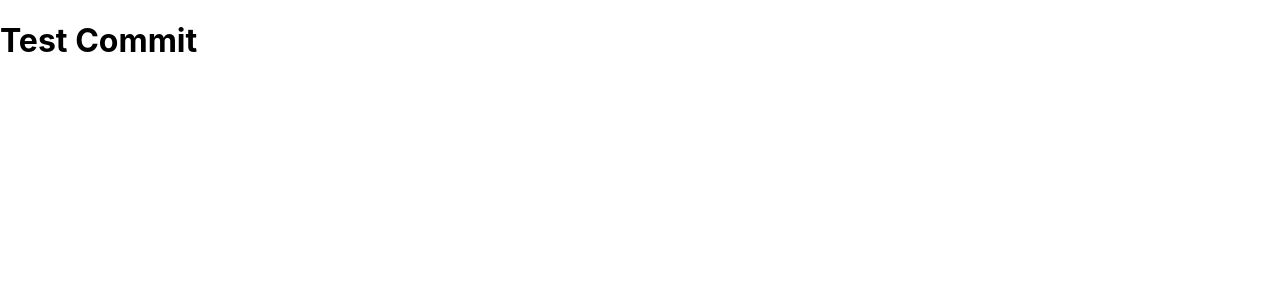
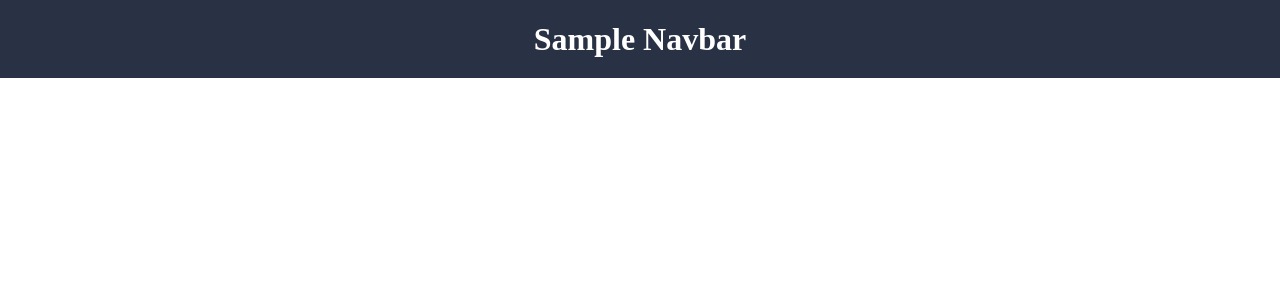
Before and after one commit to elijahquentin/learningReact, a React (Create React App) app in the folder learning-react/: page / in a window 1280 px wide. Shown: the top 300 px of the page. Built offline with nearby package versions, Linux system fonts and the light colour scheme.

Commit message:
Installed Bootstrap + added a basic navbar element

```diff
--- a/learning-react/src/App.js
+++ b/learning-react/src/App.js
@@ -1,9 +1,10 @@
 import logo from './logo.svg';
 import './App.css';
+import NavigationView from './components/NavigationView'
 
 function App() {
   return (
-    <h1>Test Commit</h1>
+    <NavigationView />
   );
 }
 
--- /dev/null
+++ b/learning-react/src/components/NavigationView.jsx
@@ -0,0 +1,12 @@
+import React, { useState } from 'react';
+import Bootstrap from 'bootstrap/dist/css/bootstrap.min.css';
+
+function NavigationView() {
+  return (
+    <div class="sample-navbar">
+      <h2 class="sample-navbar-text">Sample Navbar</h2>
+    </div>
+  );
+}
+
+export default NavigationView;
--- a/learning-react/src/index.css
+++ b/learning-react/src/index.css
@@ -11,3 +11,16 @@ code {
   font-family: source-code-pro, Menlo, Monaco, Consolas, 'Courier New',
     monospace;
 }
+
+.sample-navbar {
+  background-color: rgb(41, 49, 69);
+  width: 100vw;
+}
+
+.sample-navbar-text {
+  padding: 20px;
+  text-align: center;
+  color:white;
+  font-family:'Times New Roman', Times, serif;
+  font-weight: bold;
+}
```
